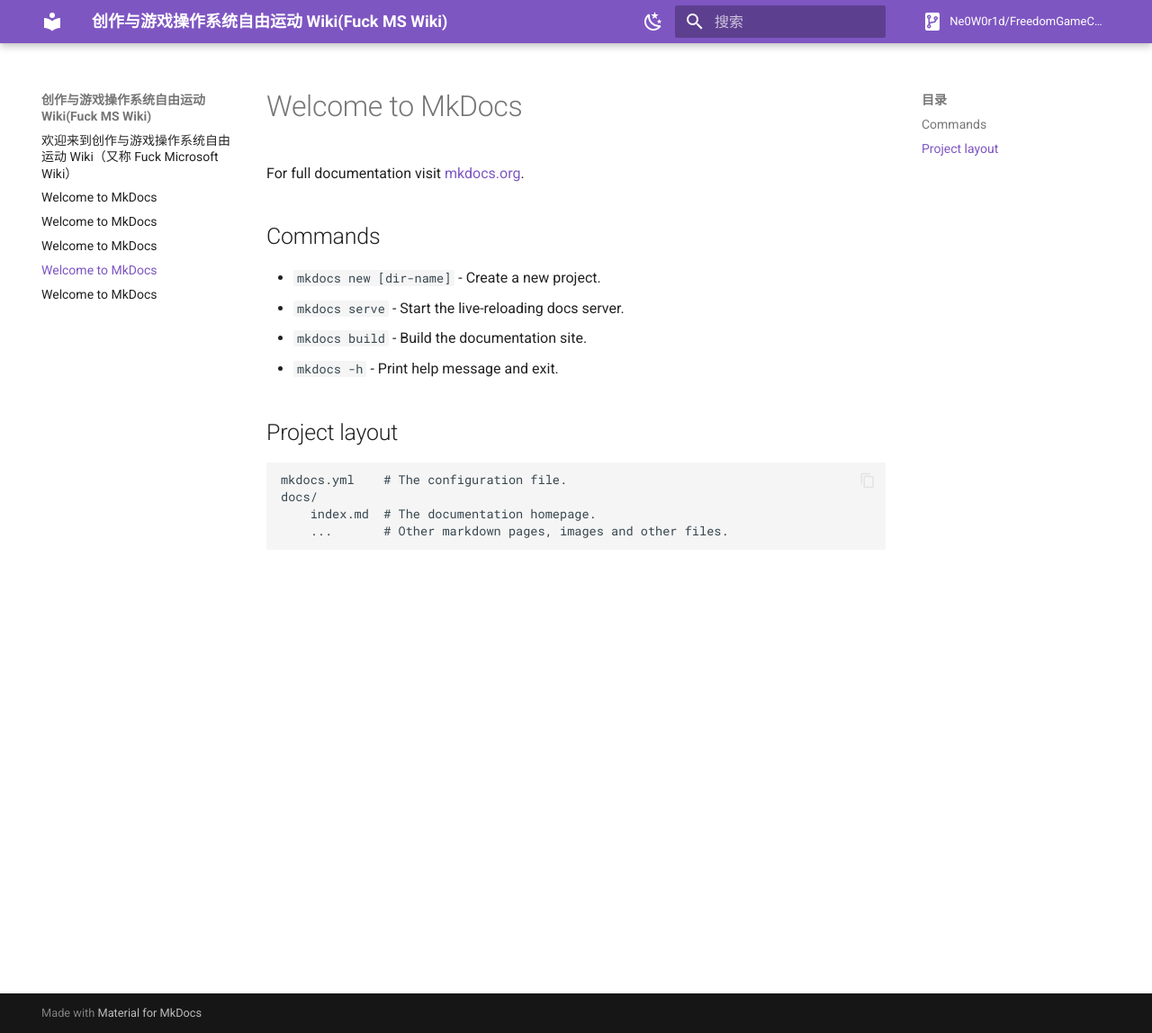
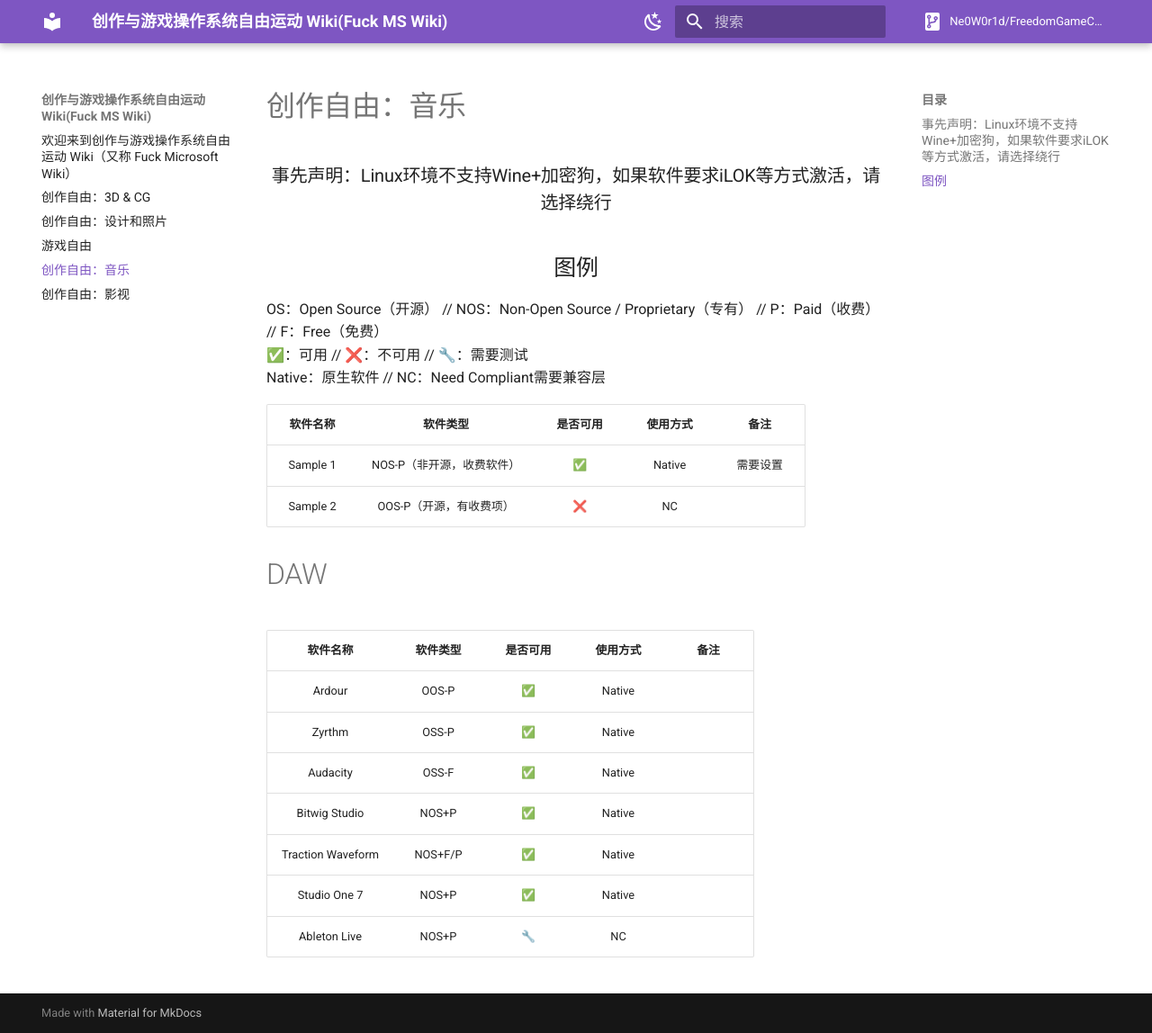
Before and after one commit to Ne0W0r1d/FreedomGameCreatorWiki, an MkDocs documentation site: the page built from docs/musicfreedom.md, in a window 1280 px wide and 1148 px high. Shown: the whole window at 90% size. Built offline with MkDocs 1.6.1 and Material for MkDocs 9.7.7, drawn with Linux system fonts in a browser that asks for light colours; comment, search, counter and statistics services are not loaded.

Commit message:
进行内容撰写

```diff
--- a/docs/cgfreedom.md
+++ b/docs/cgfreedom.md
@@ -1,17 +1,17 @@
-# Welcome to MkDocs
+# 创作自由：3D & CG
 
-For full documentation visit [mkdocs.org](https://www.mkdocs.org).
+## <center>图例</center>
 
-## Commands
+OS：Open Source（开源） // NOS：Non-Open Source / Proprietary（专有） // P：Paid（收费） // F：Free（免费）<br>
+✅：可用 // ❌：不可用 // 🔧：需要测试<br>
+Native：原生软件 // NC：Need Compliant需要兼容层<br>
 
-* `mkdocs new [dir-name]` - Create a new project.
-* `mkdocs serve` - Start the live-reloading docs server.
-* `mkdocs build` - Build the documentation site.
-* `mkdocs -h` - Print help message and exit.
+| 软件名称 | 软件类型 | 是否可用 | 使用方式 | 备注 |
+| :-----: | :-----: | :-----: | :-----: | :-----: |
+| Sample 1 | NOS-P（非开源，收费软件） | ✅ | Native | 需要设置 |
+| Sample 2 | OOS-P（开源，有收费项） | ❌ | NC|  |
 
-## Project layout
-
-    mkdocs.yml    # The configuration file.
-    docs/
-        index.md  # The documentation homepage.
-        ...       # Other markdown pages, images and other files.
+## 列表
+| 软件名称 | 软件类型 | 是否可用 | 使用方式 | 备注 |
+| :-----: | :-----: | :-----: | :-----: | :-----: |
+| Blender | OOS-F | ✅ | Native |  |
--- a/docs/design_photofreedom.md
+++ b/docs/design_photofreedom.md
@@ -1,17 +1,3 @@
-# Welcome to MkDocs
+# 创作自由：设计和照片
 
-For full documentation visit [mkdocs.org](https://www.mkdocs.org).
-
-## Commands
-
-* `mkdocs new [dir-name]` - Create a new project.
-* `mkdocs serve` - Start the live-reloading docs server.
-* `mkdocs build` - Build the documentation site.
-* `mkdocs -h` - Print help message and exit.
-
-## Project layout
-
-    mkdocs.yml    # The configuration file.
-    docs/
-        index.md  # The documentation homepage.
-        ...       # Other markdown pages, images and other files.
+## <center> 正在编写</center>
--- a/docs/gamesfreedom.md
+++ b/docs/gamesfreedom.md
@@ -1,7 +1,6 @@
-# Welcome to MkDocs
+# 游戏自由
 
-For full documentation visit [mkdocs.org](https://www.mkdocs.org).
-
+# <center>本内容将按照反作弊</center>
 ## Commands
 
 * `mkdocs new [dir-name]` - Create a new project.
--- a/docs/musicfreedom.md
+++ b/docs/musicfreedom.md
@@ -1,17 +1,26 @@
-# Welcome to MkDocs
+# 创作自由：音乐
 
-For full documentation visit [mkdocs.org](https://www.mkdocs.org).
+### <center>事先声明：Linux环境不支持Wine+加密狗，如果软件要求iLOK等方式激活，请选择绕行</center>
 
-## Commands
+## <center>图例</center>
 
-* `mkdocs new [dir-name]` - Create a new project.
-* `mkdocs serve` - Start the live-reloading docs server.
-* `mkdocs build` - Build the documentation site.
-* `mkdocs -h` - Print help message and exit.
+OS：Open Source（开源） // NOS：Non-Open Source / Proprietary（专有） // P：Paid（收费） // F：Free（免费）<br>
+✅：可用 // ❌：不可用 // 🔧：需要测试<br>
+Native：原生软件 // NC：Need Compliant需要兼容层<br>
 
-## Project layout
+| 软件名称 | 软件类型 | 是否可用 | 使用方式 | 备注 |
+| :-----: | :-----: | :-----: | :-----: | :-----: |
+| Sample 1 | NOS-P（非开源，收费软件） | ✅ | Native | 需要设置 |
+| Sample 2 | OOS-P（开源，有收费项） | ❌ | NC|  |
 
-    mkdocs.yml    # The configuration file.
-    docs/
-        index.md  # The documentation homepage.
-        ...       # Other markdown pages, images and other files.
+# DAW
+
+| 软件名称 | 软件类型 | 是否可用 | 使用方式 | 备注 |
+| :-----: | :-----: | :-----: | :-----: | :-----: |
+| Ardour | OOS-P | ✅ | Native | |
+| Zyrthm | OSS-P | ✅ | Native | |
+| Audacity | OSS-F | ✅ | Native | |
+| Bitwig Studio | NOS+P | ✅ | Native | |
+| Traction Waveform | NOS+F/P | ✅ | Native | |
+| Studio One 7 | NOS+P | ✅ | Native | |
+| Ableton Live | NOS+P | 🔧 | NC | |
--- a/docs/videofreedom.md
+++ b/docs/videofreedom.md
@@ -1,4 +1,4 @@
-# Welcome to MkDocs
+# 创作自由：影视
 
 For full documentation visit [mkdocs.org](https://www.mkdocs.org).
 
```
